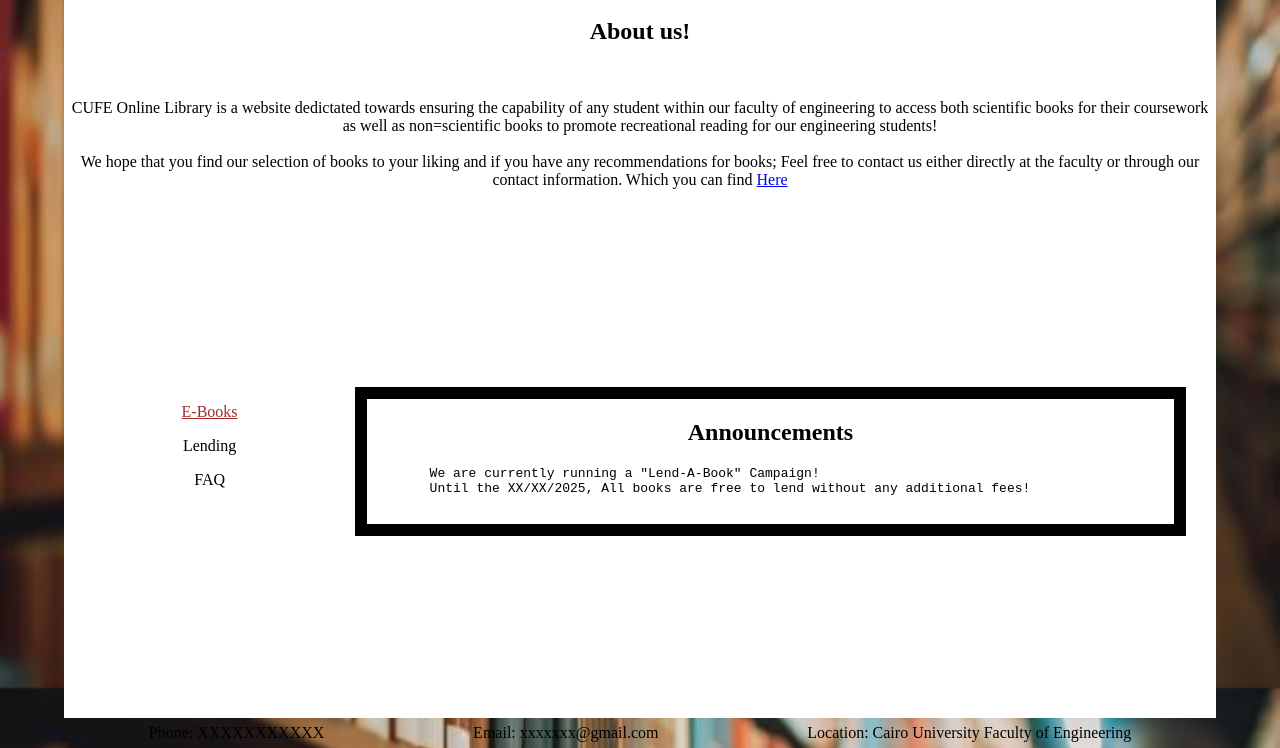
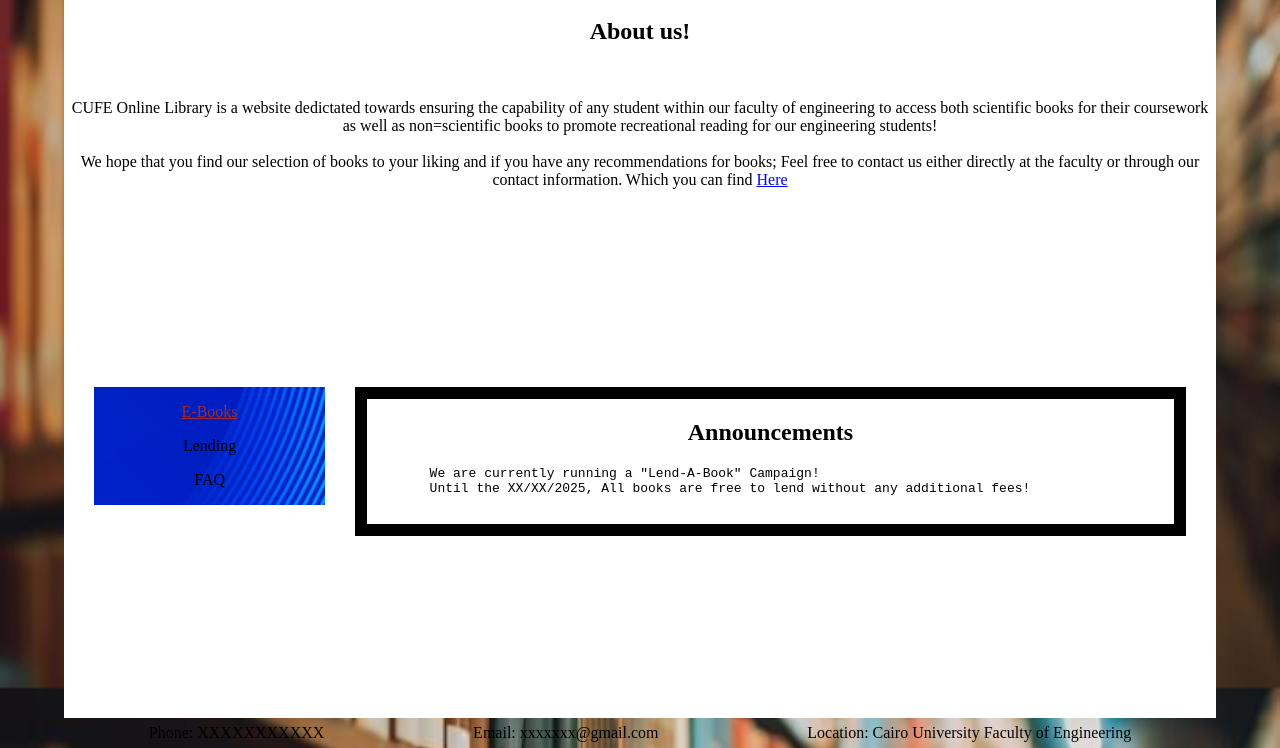
Before and after one commit to Mohamed-Elsayed-Hosni/Mohamed-Elsayed-Hosni.github.io, a plain HTML site: page HomePage.html in a window 1280 px wide. Shown: the part 112-860 px from the top of the page. Drawn offline with Linux system fonts and the light colour scheme.

Commit message:
HELPPPPP

```diff
--- a/HomePage.html
+++ b/HomePage.html
@@ -66,7 +66,7 @@
     border: 1px;
 }
 aside.Services{
-    background-image: "ServiceBar.jpg";
+    background-image: url("ServiceBar.jpg");
     width: 20%;
     justify-items: center;
     align-content: space-between;
```
Also changed, not shown: Catalogue.html (+1 -1 lines).
